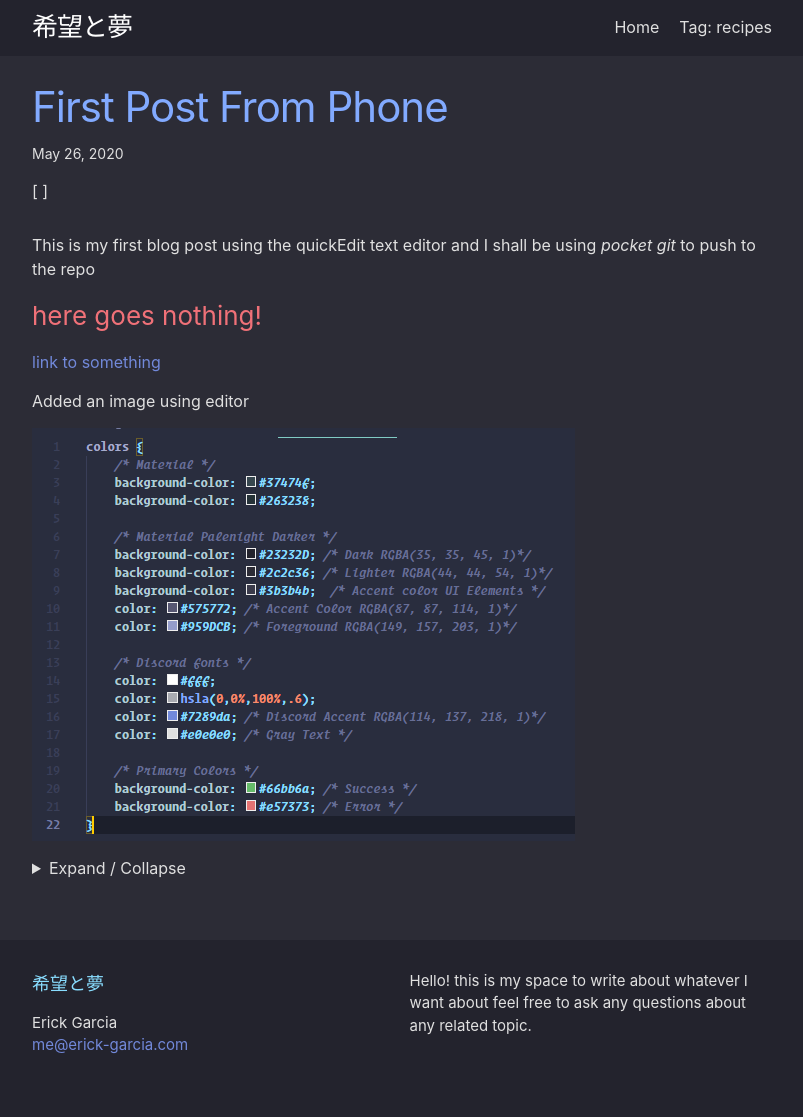
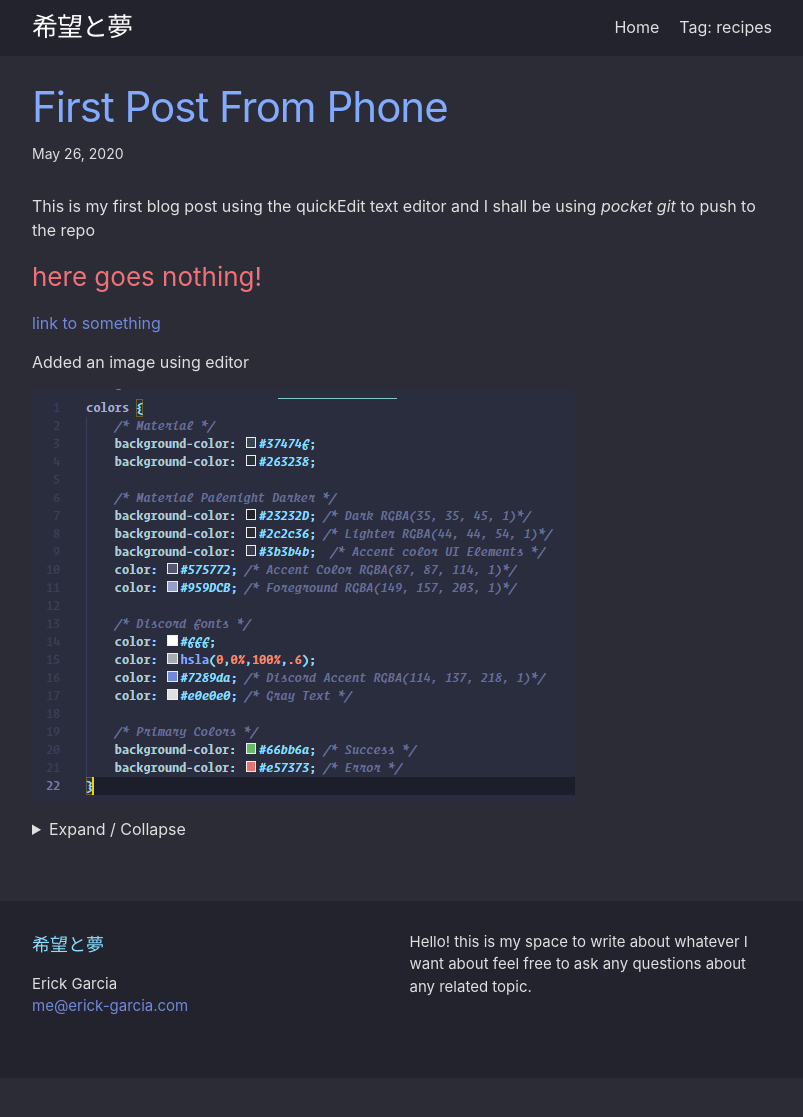
Before and after one commit to garciaErick/blog, a Jekyll site: the page built from _posts/2020-05-26-first-post-from-phone.md, in a window 1280 px wide. Shown: the whole page, without its empty margins (238-1041 px from the left). Built offline with Jekyll 4.4.1, drawn with Linux system fonts in a browser that asks for light colours; our own code applies the rules of GitHub Pages for plain Markdown files; after the commit the page ends 1078 px from its top, so only the background shows below that.

Commit message:
Update post.html

```diff
--- a/_layouts/post.html
+++ b/_layouts/post.html
@@ -13,12 +13,12 @@ layout: default
       {%- if page.author -%}
         • <span itemprop="author" itemscope itemtype="http://schema.org/Person"><span class="p-author h-card" itemprop="name">{{ page.author | escape }}</span></span>
       {%- endif -%}</p>
-      <span>[
+      <span>
         {% for tag in page.tags %}
           {% capture tag_name %}{{ tag }}{% endcapture %}
-          <a href="/tag/{{ tag_name }}"><code class="highligher-rouge"><nobr>{{ tag_name }}</nobr></code>&nbsp;</a>
+          <a href="/tag/{{ tag_name }}"><code class="highligher-rouge"><nobr>#{{ tag_name }}</nobr></code>&nbsp;</a>
         {% endfor %}
-      ]</span>
+      </span>
   </header>
 
   <div class="post-content e-content" itemprop="articleBody">
```
